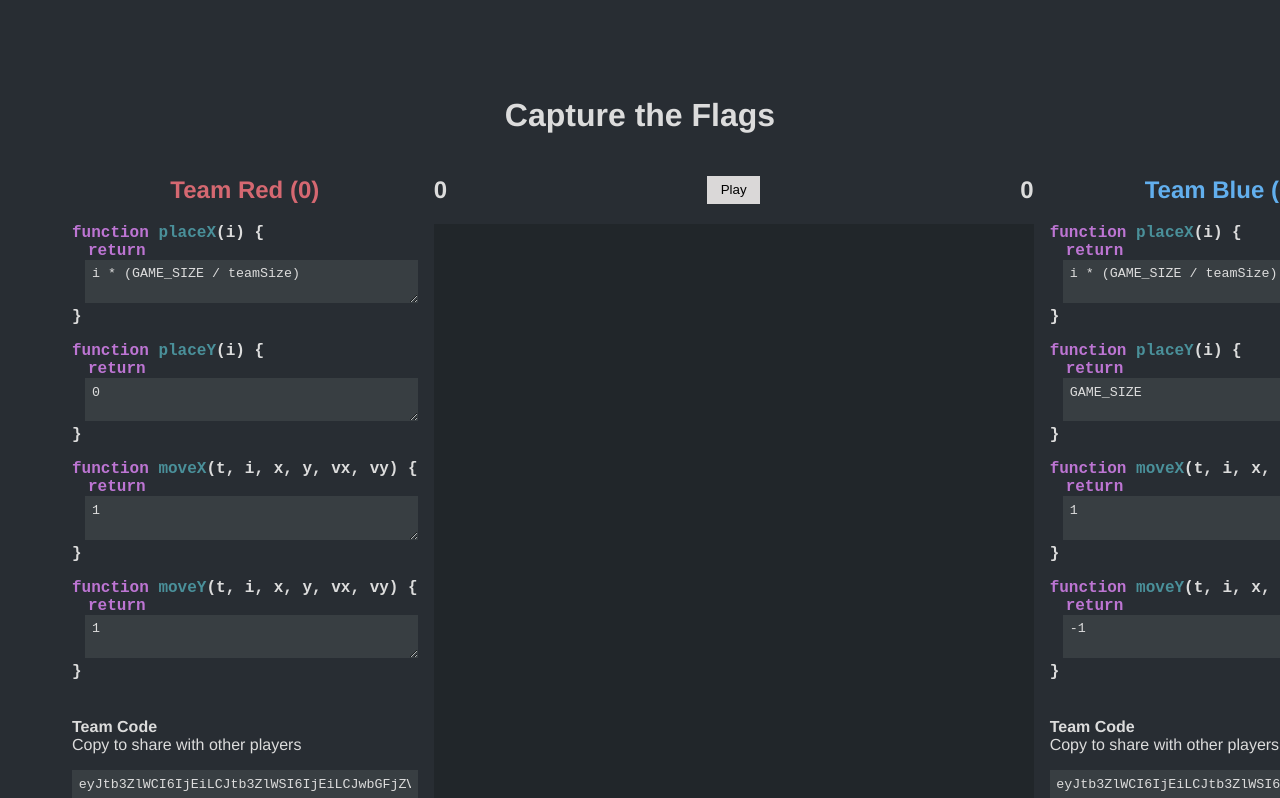
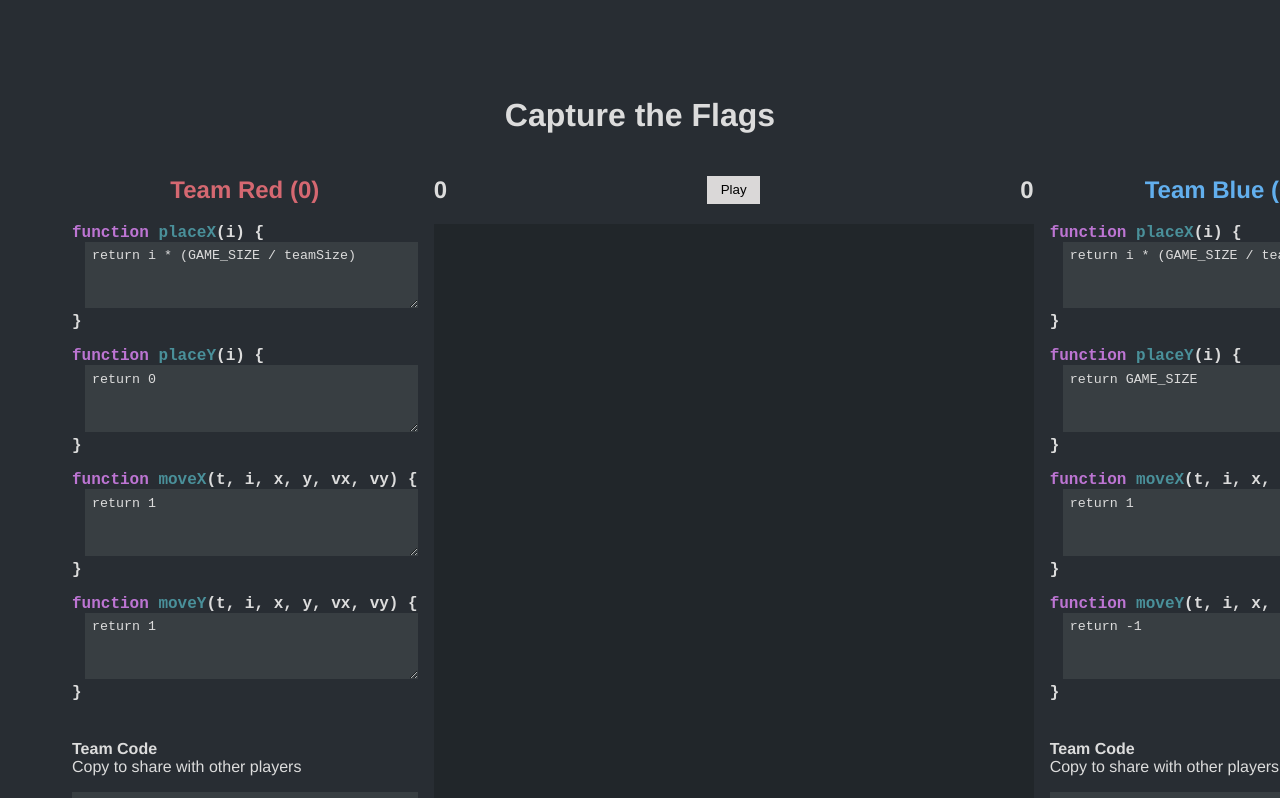
Before and after one commit to andrewlaskey/code-sport, a Vue app: page / in a window 1280 px wide. Shown: the top 798 px of the page. Built offline with nearby package versions, Linux system fonts and the light colour scheme.

Commit message:
feat: functions do not include return by default

```diff
--- a/src/App.vue
+++ b/src/App.vue
@@ -48,7 +48,7 @@
 
 <script setup>
 import { reactive, ref } from '@vue/reactivity'
-import { computed, onMounted } from '@vue/runtime-core'
+import { computed } from '@vue/runtime-core'
 import PlayCanvas from './components/PlayCanvas.vue'
 import TeamFunctionInput from './components/TeamFunctionInput.vue'
 import TeamCode from './components/TeamCode.vue'
@@ -62,24 +62,37 @@ import {
   placeTeam,
   updateTeam,
 } from './common/team'
-import { sanitize } from './common/strings'
 
 // This starter template is using Vue 3 experimental <script setup> SFCs
 // Check out https://github.com/vuejs/rfcs/blob/script-setup-2/active-rfcs/0000-script-setup.md
 
+const defaultTeamOne = {
+  moveX: 'return 1',
+  moveY: 'return 1',
+  placeX: 'return i * (GAME_SIZE / teamSize)',
+  placeY: 'return 0',
+};
+
+const defaultTeamTwo = {
+  moveX: 'return 1',
+  moveY: 'return -1',
+  placeX: 'return i * (GAME_SIZE / teamSize)',
+  placeY: 'return GAME_SIZE',
+};
+
 const teamOne = reactive({
-  moveX: '1',
-  moveY: '1',
-  placeX: 'i * (GAME_SIZE / teamSize)',
-  placeY: '0',
-})
+  moveX: defaultTeamOne.moveX,
+  moveY: defaultTeamOne.moveY,
+  placeX: defaultTeamOne.placeX,
+  placeY: defaultTeamOne.placeY
+});
 
 const teamTwo = reactive({
-  moveX: '1',
-  moveY: '-1',
-  placeX: 'i * (GAME_SIZE / teamSize)',
-  placeY: 'GAME_SIZE',
-})
+  moveX: defaultTeamTwo.moveX,
+  moveY: defaultTeamTwo.moveY,
+  placeX: defaultTeamTwo.placeX,
+  placeY: defaultTeamTwo.placeY
+});
 
 let isPaused = ref(false);
 let isPlaying = ref(false);
@@ -247,17 +260,17 @@ const loadTeam = (team, code) => {
   const obj = decodeTeam(code)
 
   if (team === 'one') {
-    teamOne.moveX = obj.moveX || '1'
-    teamOne.moveY = obj.moveY || '1'
-    teamOne.placeX = obj.placeX || 'i * 2'
-    teamOne.placeY = obj.placeY || '0'
+    teamOne.moveX = obj.moveX || defaultTeamOne.moveX;
+    teamOne.moveY = obj.moveY || defaultTeamTwo.moveY;
+    teamOne.placeX = obj.placeX || defaultTeamOne.placeX;
+    teamOne.placeY = obj.placeY || defaultTeamOne.placeY;
   }
 
   if (team === 'two') {
-    teamTwo.moveX = obj.moveX || '1'
-    teamTwo.moveY = obj.moveY || '1'
-    teamTwo.placeX = obj.placeX || 'i * 2'
-    teamTwo.placeY = obj.placeY || '0'
+    teamTwo.moveX = obj.moveX || defaultTeamTwo.moveX;
+    teamTwo.moveY = obj.moveY || defaultTeamTwo.moveY;
+    teamTwo.placeX = obj.placeX || defaultTeamTwo.placeX;
+    teamTwo.placeY = obj.placeY || defaultTeamTwo.placeY;
   }
 }
 
--- a/src/common/team.js
+++ b/src/common/team.js
@@ -13,7 +13,7 @@ export const createMoveFunction = (fnString) => {
     // "Hidden" args
     "teamSize",
     "teamPoints",
-    `const GAME_SIZE = ${GAME_SIZE}; return ${fnString}`
+    `const GAME_SIZE = ${GAME_SIZE}; ${fnString}`
   );
 };
 
@@ -22,7 +22,7 @@ export const createPlaceFunction = (fnString) => {
     "i",
     // "Hidden" args
     "teamSize",
-    `const GAME_SIZE = ${GAME_SIZE}; return ${fnString}`
+    `const GAME_SIZE = ${GAME_SIZE}; ${fnString}`
   );
 };
 
--- a/src/components/TeamFunctionInput.vue
+++ b/src/components/TeamFunctionInput.vue
@@ -4,7 +4,6 @@
       <p>
         <span class="lang-style-1">function</span>
         <span class="lang-style-2"> placeX</span>(i) {<br />
-        <span class="indent lang-style-1">return</span>
       </p>
       <textarea
         :value="props.team.placeX"
@@ -16,7 +15,6 @@
       <p>
         <span class="lang-style-1">function</span>
         <span class="lang-style-2"> placeY</span>(i) {<br />
-        <span class="indent lang-style-1">return</span>
       </p>
       <textarea
         :value="props.team.placeY"
@@ -28,7 +26,6 @@
       <p>
         <span class="lang-style-1">function</span>
         <span class="lang-style-2"> moveX</span>(t, i, x, y, vx, vy) {<br />
-        <span class="indent lang-style-1">return</span>
       </p>
       <textarea
         :value="props.team.moveX"
@@ -40,7 +37,6 @@
       <p>
         <span class="lang-style-1">function</span>
         <span class="lang-style-2"> moveY</span>(t, i, x, y, vx, vy) {<br />
-        <span class="indent lang-style-1">return</span>
       </p>
       <textarea
         :value="props.team.moveY"
@@ -108,7 +104,7 @@ const update = (key, value) => {
   background: #383e42;
   color: #dcdcdc;
   width: calc(100% - 1em);
-  min-height: 3em;
+  min-height: 5em;
 }
 
 .code-input .lang-style-1 {
```
